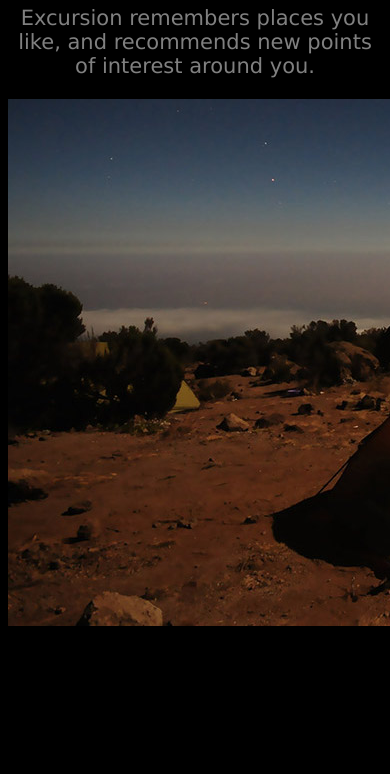
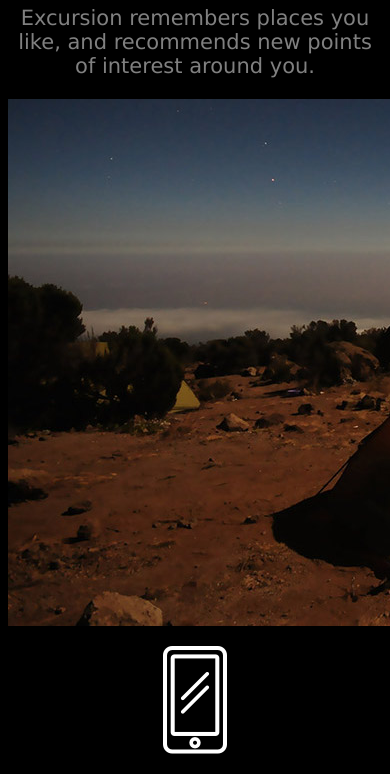
Before and after one commit to OlenaYurash/excursion, a plain HTML site: page index.html in a window 390 px wide. Shown: the part 636-1410 px from the top of the page. Before the commit the page ends 1282 px from the top, so only its background shows below. Drawn offline with Linux system fonts and the light colour scheme.

Commit message:
Added phone picture

```diff
--- a/index.html
+++ b/index.html
@@ -22,5 +22,8 @@
         <p>
             <img src="resources/images/camp.jpg" alt="camp">
         </p>
+        <p>
+            <img src="resources/images/phone.png" alt="phone">
+        </p>
 </body>
 </html>
```
